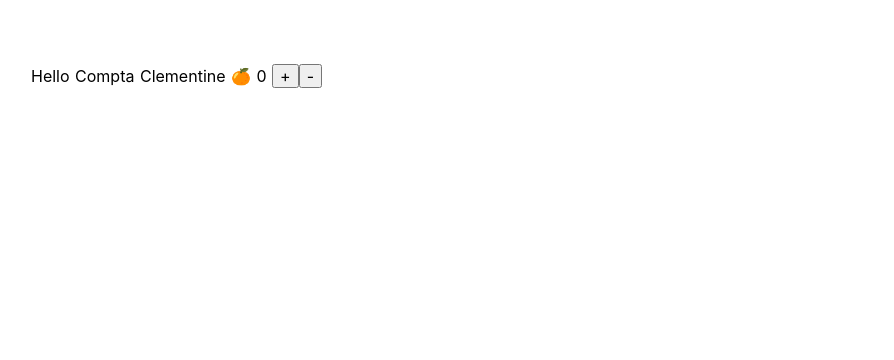
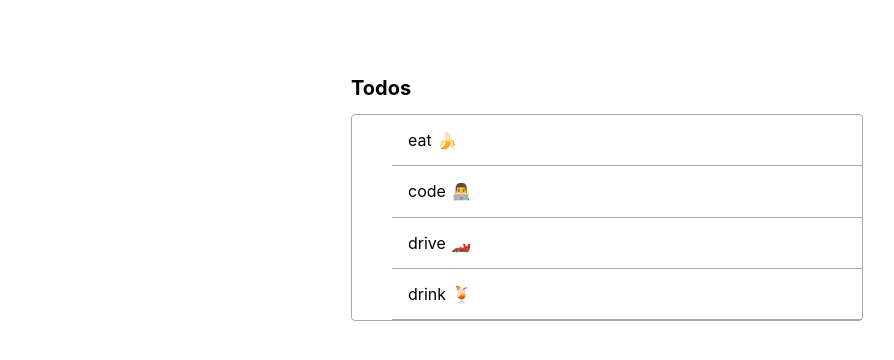
Before and after one commit to gabogoses/todos, a Nuxt app: page / in a window 1280 px wide. Shown: the top 360 px of the page, without its empty margins (33-927 px from the left). Built offline with nearby package versions, Linux system fonts and the light colour scheme.

Commit message:
Array of data added to the Vuex Store and Displayed on Vue.js template

```diff
--- a/pages/index.vue
+++ b/pages/index.vue
@@ -1,22 +1,20 @@
 <template>
-  <div class="pa5">
-    Hello Compta Clementine 🍊
-    {{counter}}
-    <button @click="increment">+</button>
-    <button @click="decrement">-</button>
-  </div>
+  <article class="pa3 pa5-ns">
+    <h1 class="f4 bold center mw6">Todos</h1>
+    <ul class="list p10 m10 center mw6 ba b--light-silver br2">
+      <li v-for="todo of todos" :key="todo.id" class="ph3 pv3 bb b--light-silver">{{todo.task}}</li>
+    </ul>
+  </article>
 </template>
 <script>
 import { mapState, mapMutations } from "vuex";
 export default {
   computed: {
     ...mapState({
-      counter: state => state.counter
+      todos: state => state.todos
     })
   },
 
-  methods: {
-    ...mapMutations(["increment", "decrement"])
-  }
+  methods: {}
 };
 </script>
--- a/store/index.js
+++ b/store/index.js
@@ -1,12 +1,10 @@
 export const state = {
-  counter: 0
+  todos: [
+    { task: "eat 🍌" },
+    { task: "code 👨‍💻" },
+    { task: "drive 🏎️" },
+    { task: "drink 🍹" }
+  ]
 };
 
-export const mutations = {
-  increment(state) {
-    state.counter++;
-  },
-  decrement(state) {
-    state.counter--;
-  }
-};
+export const mutations = {};
```
